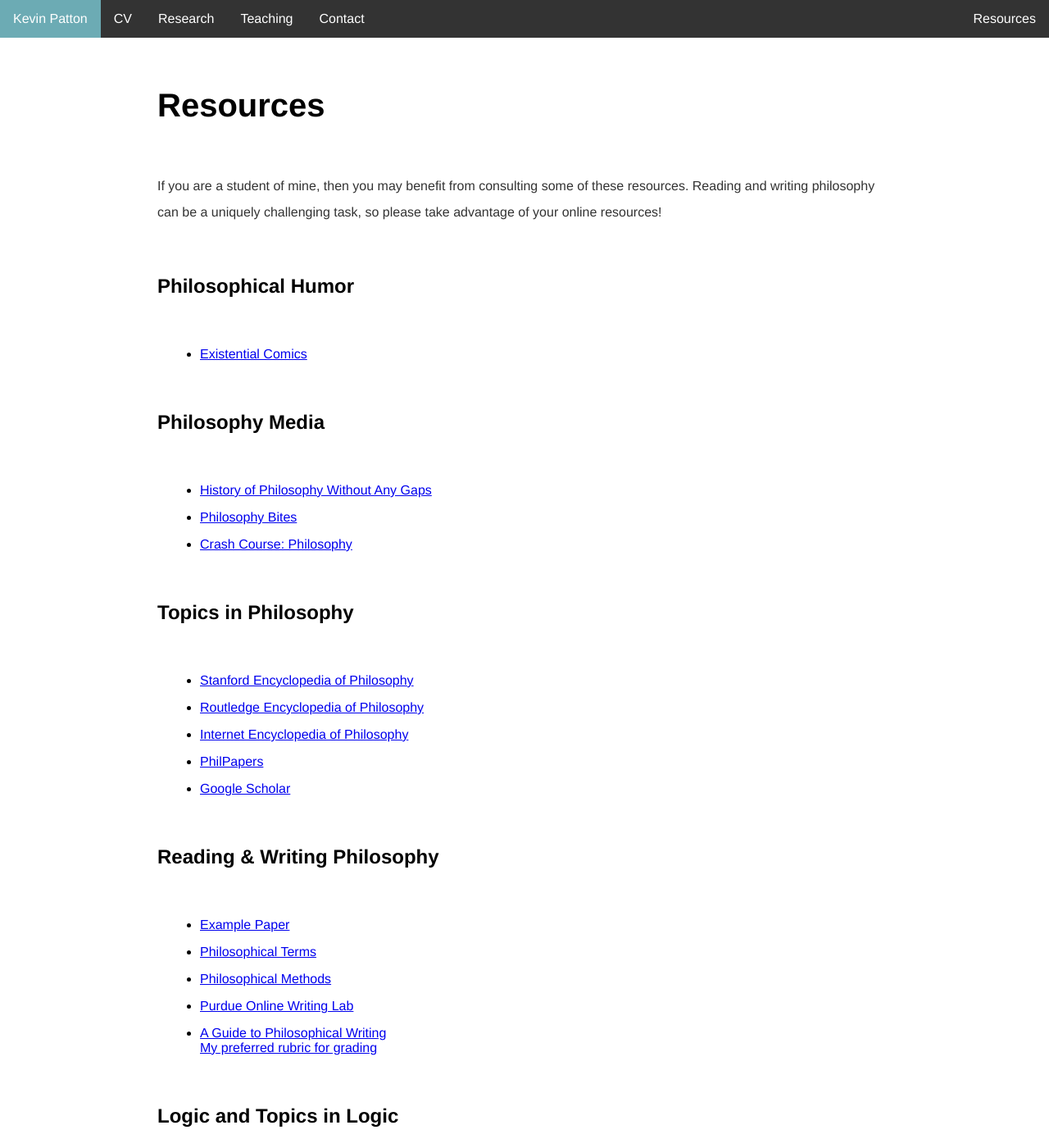
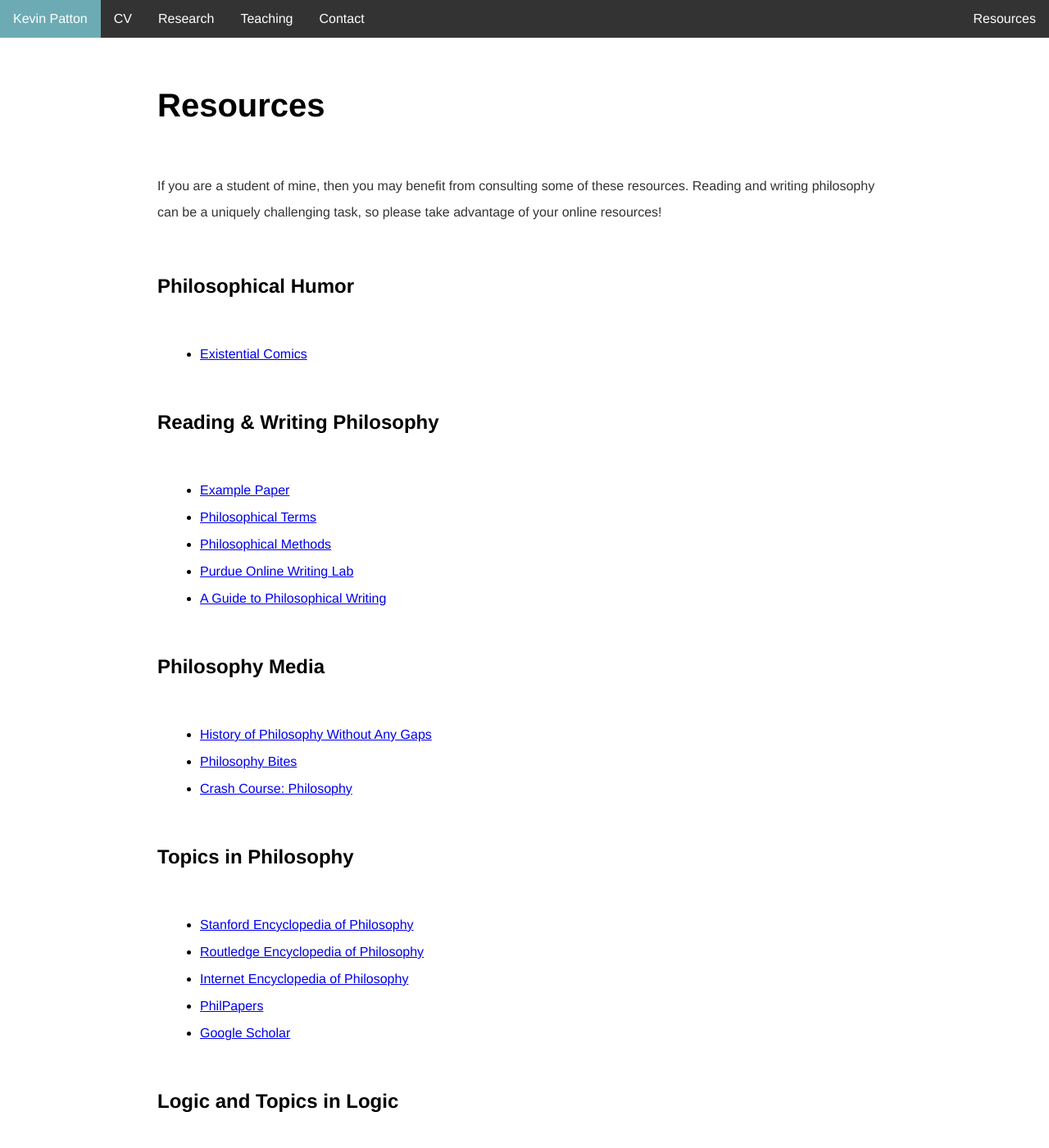
Before and after one commit to kevinjpatton/kevinjpatton.github.io, a Jekyll site: the page built from resources/index.html, in a window 1280 px wide and 1400 px high. Shown: the whole window at 82% size. Built offline with Jekyll 4.4.1, drawn with Linux system fonts in a browser that asks for light colours; Markdown is read by kramdown in place of the engine named in the settings; some of the changed lines change nothing that is shown.

Commit message:
Update index.html

```diff
--- a/resources/index.html
+++ b/resources/index.html
@@ -7,6 +7,14 @@ title: Resources
 <h2>Philosophical Humor</h2>
 <ul class="standard-list">
 <li><a href="http://existentialcomics.com/" target="_blank">Existential Comics</a></li>
+</ul>
+<h2>Reading & Writing Philosophy</h2>
+<ul class="standard-list">
+<li><a href="https://prezi.com/z4h1_fwilbxj/a-sample-philosophy-paper/" target="_blank">Example Paper</a></li>
+<li><a href="https://en.wikipedia.org/wiki/Glossary_of_philosophy" target="_blank">Philosophical Terms</a></li>
+<li><a href="https://en.wikipedia.org/wiki/Philosophical_methodology" target="_blank">Philosophical Methods</a></li>
+<li><a href="http://owl.english.purdue.edu/owl/" target="_blank">Purdue Online Writing Lab</a></li>
+<li><a href="http://writingproject.fas.harvard.edu/files/hwp/files/philosophical_writing.pdf" target="_blank">A Guide to Philosophical Writing</a>
 </ul>
 <h2>Philosophy Media</h2>
 <ul class="standard-list">
@@ -22,14 +30,6 @@ title: Resources
 <li><a href="http://philpapers.org/" target="_blank">PhilPapers</a></li>
 <li><a href="https://scholar.google.com" target="_blank">Google Scholar</a></li>
 </ul>
-<h2>Reading & Writing Philosophy</h2>
-<ul class="standard-list">
-<li><a href="https://prezi.com/z4h1_fwilbxj/a-sample-philosophy-paper/" target="_blank">Example Paper</a></li>
-<li><a href="https://en.wikipedia.org/wiki/Glossary_of_philosophy" target="_blank">Philosophical Terms</a></li>
-<li><a href="https://en.wikipedia.org/wiki/Philosophical_methodology" target="_blank">Philosophical Methods</a></li>
-<li><a href="http://owl.english.purdue.edu/owl/" target="_blank">Purdue Online Writing Lab</a></li>
-<li><a href="http://writingproject.fas.harvard.edu/files/hwp/files/philosophical_writing.pdf" target="_blank">A Guide to Philosophical Writing</a><br><a href="/teaching/phil1020/Phil_Paper_Rubric.pdf" target="_blank">My preferred rubric for grading</a></li>
-</ul>
 <h2>Logic and Topics in Logic</h2>
 <ul class="standard-list">
 <li><a href="https://carnap.io/" target="_blank">Carnap: A Free Online Proof Program</a></li>
```
